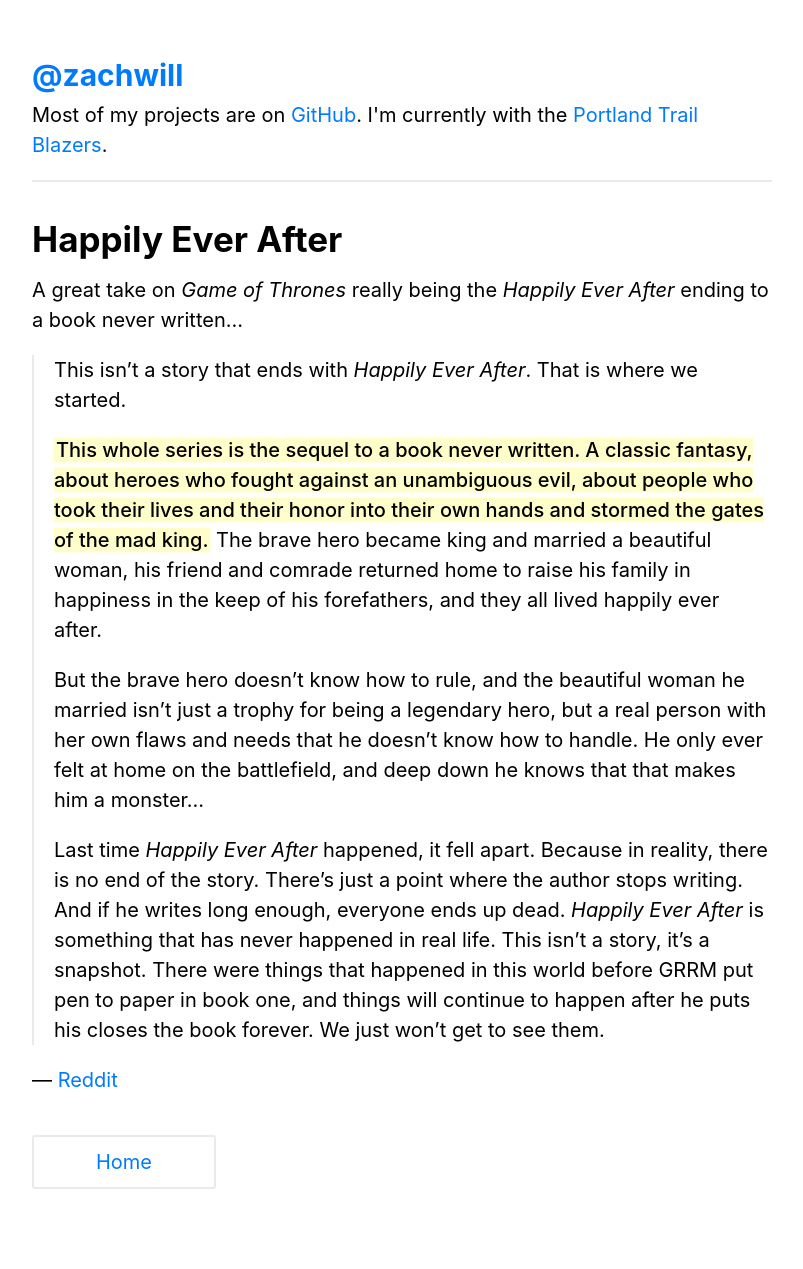
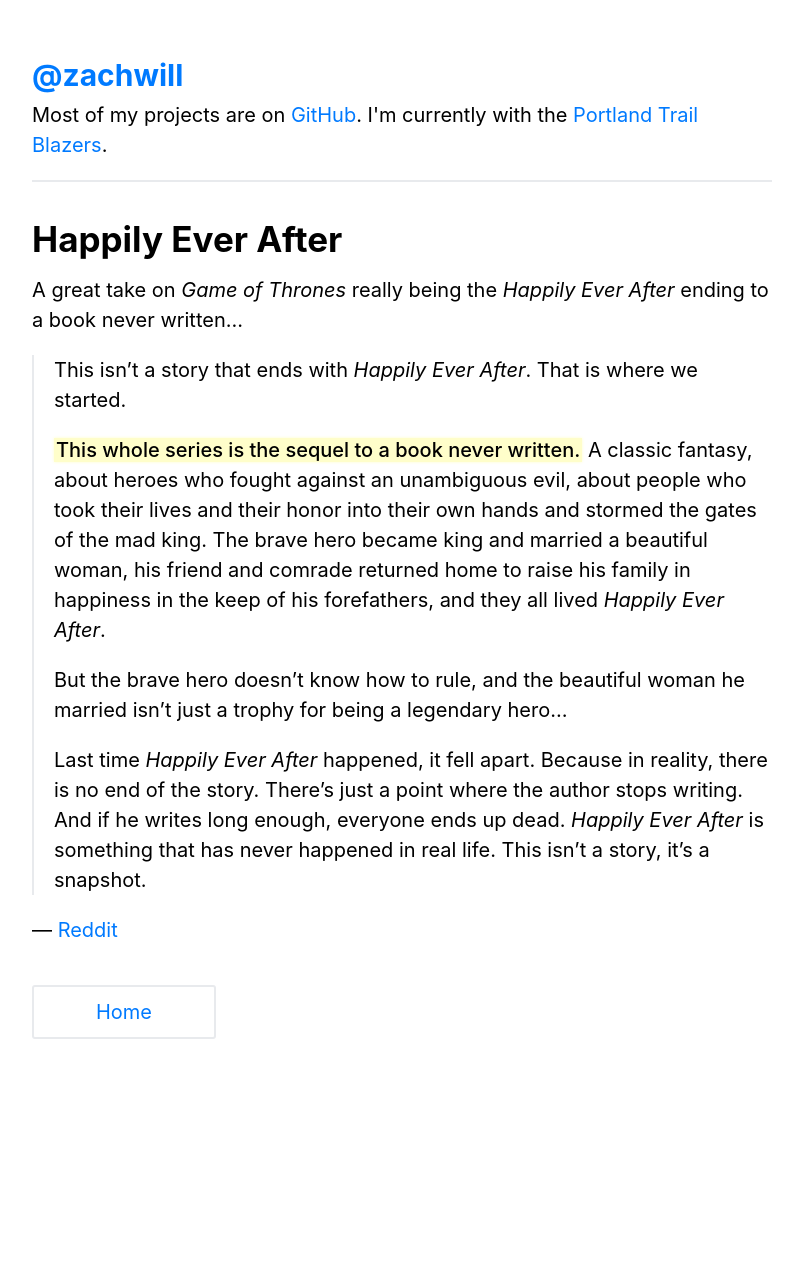
Before and after one commit to zachwill/blog, a Jekyll site: the page built from _posts/2019-04-07-happily-ever-after.md, in a window 1280 px wide. Shown: the whole page, without its empty margins (238-1041 px from the left). Built offline with Jekyll 4.4.1, drawn with Linux system fonts in a browser that asks for light colours; after the commit the page ends 1119 px from its top, so only the background shows below that.

Commit message:
More minor tweaks

```diff
--- a/_posts/2019-04-07-happily-ever-after.md
+++ b/_posts/2019-04-07-happily-ever-after.md
@@ -10,25 +10,20 @@ book never written...
 > This isn't a story that ends with _Happily Ever After_. That is where we
 > started.
 >
-> __This whole series is the sequel to a book never written. A classic fantasy,
+> __This whole series is the sequel to a book never written.__ A classic fantasy,
 > about heroes who fought against an unambiguous evil, about people who took
 > their lives and their honor into their own hands and stormed the gates of the
-> mad king.__ The brave hero became king and married a beautiful woman, his
+> mad king. The brave hero became king and married a beautiful woman, his
 > friend and comrade returned home to raise his family in happiness in the keep
-> of his forefathers, and they all lived happily ever after.
+> of his forefathers, and they all lived _Happily Ever After_.
 >
 > But the brave hero doesn't know how to rule, and the beautiful woman he
-> married isn't just a trophy for being a legendary hero, but a real person with
-> her own flaws and needs that he doesn't know how to handle. He only ever felt
-> at home on the battlefield, and deep down he knows that that makes him a
-> monster...
+> married isn't just a trophy for being a legendary hero...
 >
 > Last time _Happily Ever After_ happened, it fell apart. Because in reality,
 > there is no end of the story. There's just a point where the author stops
 > writing. And if he writes long enough, everyone ends up dead. _Happily Ever
 > After_ is something that has never happened in real life. This isn't a story,
-> it's a snapshot. There were things that happened in this world before GRRM put
-> pen to paper in book one, and things will continue to happen after he puts his
-> closes the book forever. We just won't get to see them.
+> it's a snapshot.
 
 &mdash; [Reddit](https://www.reddit.com/r/gameofthrones/comments/2737fk/s4e8_when_will_we_learn/chx4bme/)
```
